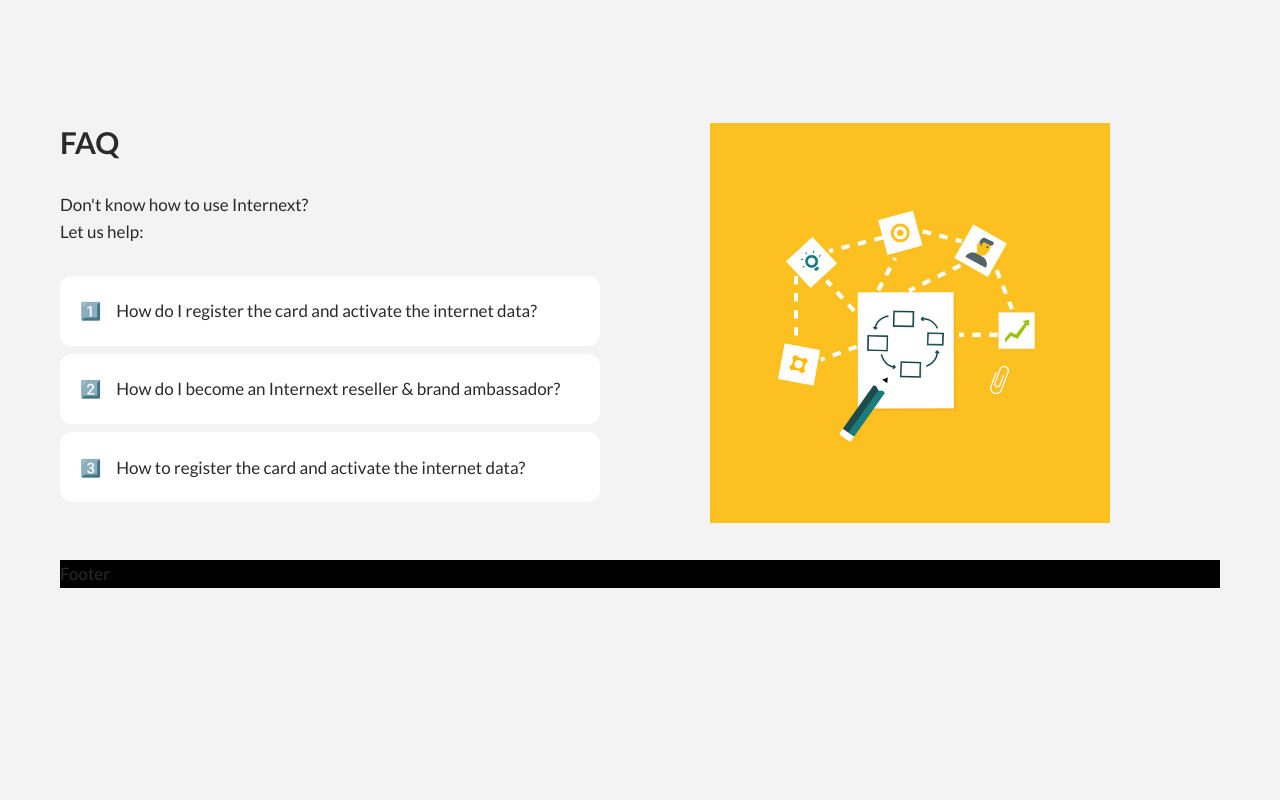
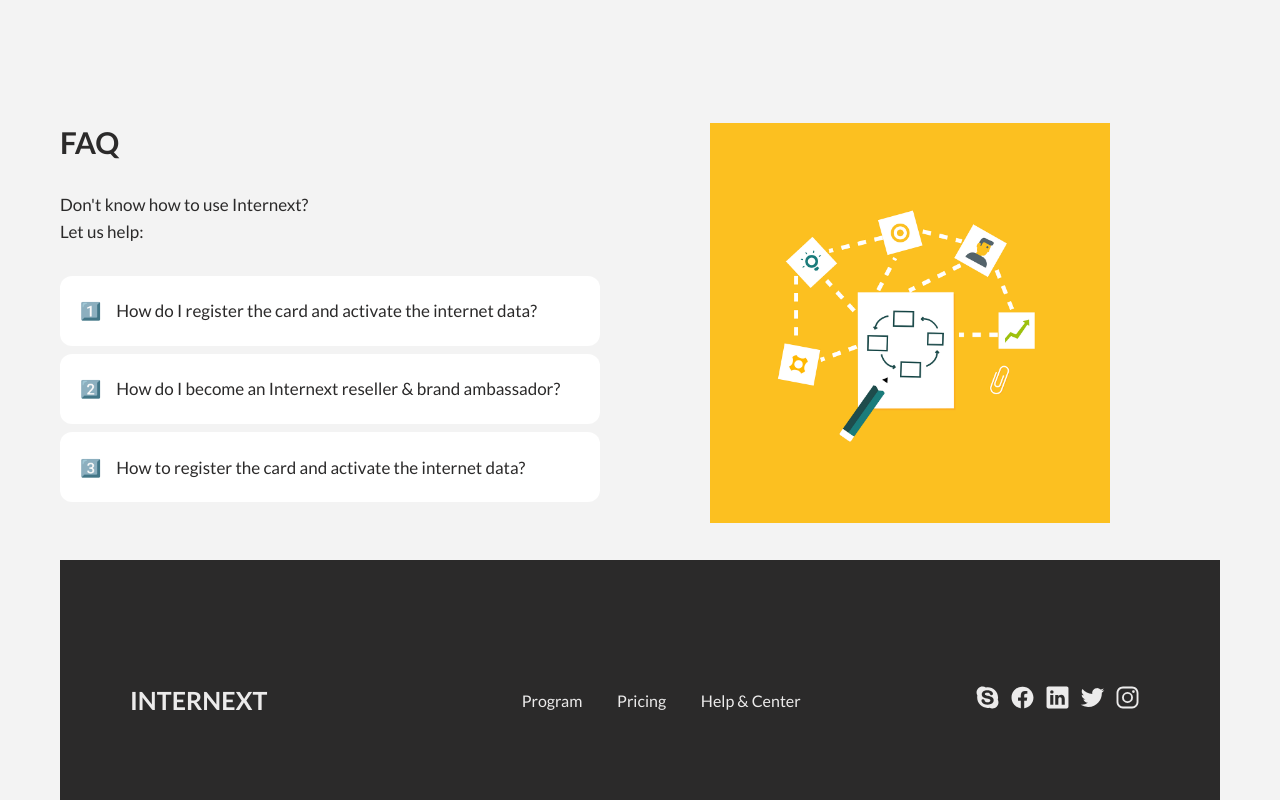
Before and after one commit to rtambunt/internext-landing-page, a website: page index.html in a window 1280 px wide. Shown: the part 3400-4200 px from the top of the page. Before the commit the page ends 3988 px from the top, so only its background shows below. Drawn offline with nearby package versions, Linux system fonts and the light colour scheme.

Commit message:
Style footer section

```diff
--- a/index.html
+++ b/index.html
@@ -189,6 +189,61 @@
       <img src="img/FAQ.png" alt="" />
     </div>
 
-    <footer class="footer">Footer</footer>
+    <footer class="footer">
+      <h5 class="heading-5 footer__logo">Internext</h3>
+      <ul class="footer__nav">
+        <li class="footer__nav--item"><a href="#">Program</a></li>
+        <li class="footer__nav--item"><a href="#">Pricing</a></li>
+        <li class="footer__nav--item"><a href="#">Help & Center</a></li>
+      </ul>
+      <ul class="footer__socials">
+        <li class="footer__socials--item">
+          <a href="#">
+            <ion-icon
+              name="logo-skype"
+              class="footer__socials--icon"
+            ></ion-icon>
+          </a>
+        </li>
+
+        <li class="footer__socials--item">
+          <a href="#">
+            <ion-icon
+              name="logo-facebook"
+              class="footer__socials--icon"
+            ></ion-icon>
+          </a>
+        </li>
+
+        <li class="footer__socials--item">
+          <a href="#">
+            <ion-icon
+              name="logo-linkedin"
+              class="footer__socials--icon"
+            ></ion-icon>
+          </a>
+        </li>
+
+        <li class="footer__socials--item">
+          <a href="#">
+            <ion-icon
+              name="logo-twitter"
+              class="footer__socials--icon"
+            ></ion-icon>
+          </a>
+        </li>
+
+        <li class="footer__socials--item">
+          <a href="#">
+            <ion-icon
+              name="logo-instagram"
+              class="footer__socials--icon"
+            ></ion-icon>
+          </a>
+        </li>
+      </ul>
+    </footer>
+
+    <script src="https://unpkg.com/ionicons@5.4.0/dist/ionicons.js"></script>
   </body>
 </html>
--- a/sass/_footer.scss
+++ b/sass/_footer.scss
@@ -1,4 +1,48 @@
 .footer {
-  background-color: black;
+  font-size: 1.6rem;
+  background-color: var(--color-grey-dark-1);
+  color: var(--color-grey-light);
+  padding: 12rem 7rem 8rem 7rem;
   grid-column: center-start / center-end;
+
+  display: grid;
+  grid-template-columns: min-content 1fr min-content;
+  justify-content: space-between;
+  justify-items: center;
+
+  &__logo {
+    margin-right: 8rem;
+    font-size: 2.5rem;
+    text-transform: uppercase;
+  }
+
+  &__nav {
+    list-style: none;
+    width: 50%;
+
+    display: flex;
+    justify-content: space-around;
+    align-items: center;
+
+    a {
+      text-decoration: none;
+      color: var(--color-grey-light);
+    }
+  }
+
+  &__socials {
+    margin-right: 0 7rem 0 2rem;
+    font-size: 2.5rem;
+    list-style: none;
+
+    display: flex;
+
+    &--item {
+      margin-right: 1rem;
+    }
+
+    &--icon {
+      color: var(--color-grey-light);
+    }
+  }
 }
```
Also changed, not shown: css/style.css.
